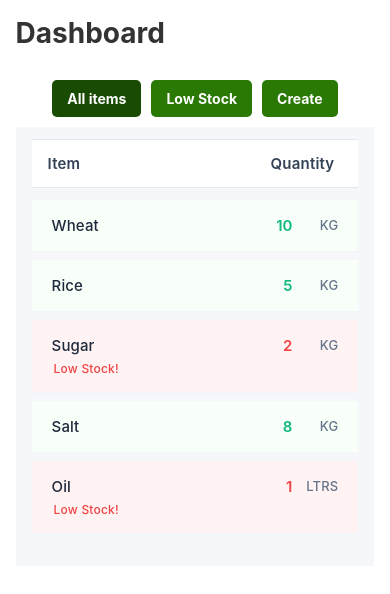
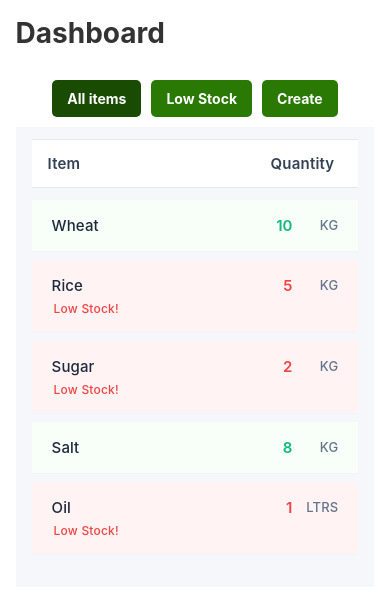
Before and after one commit to Mulkesh-sharma/React_native_start, a React Native app: screen / in a window 390 px wide. Shown: the top 594 px of the page. Built offline with nearby package versions, Linux system fonts and the light colour scheme.

Commit message:
react native updation

```diff
--- a/src/screens/AllItems.jsx
+++ b/src/screens/AllItems.jsx
@@ -25,7 +25,7 @@ const AllItems = ({ data }) => {
           <View
             style={[
               styles.itemContainer,
-              { backgroundColor: item.stock <= 3 ? '#fff3f3' : '#f8fff8' }
+              { backgroundColor: item.stock <= 7 ? '#fff3f3' : '#f8fff8' }
             ]}
           >
             <View style={styles.itemContent}>
@@ -34,7 +34,7 @@ const AllItems = ({ data }) => {
                 <Text
                   style={[
                     styles.stockText,
-                    item.stock <= 3 && styles.lowStockText
+                    item.stock <= 7 && styles.lowStockText
                   ]}
                 >
                   {item.stock}
@@ -44,7 +44,7 @@ const AllItems = ({ data }) => {
                 </Text>
               </View>
             </View>
-            {item.stock <= 3 && (
+            {item.stock <= 7 && (
               <Text style={styles.warningText}>Low Stock!</Text>
             )}
           </View>
--- a/src/screens/HomeScreen.jsx
+++ b/src/screens/HomeScreen.jsx
@@ -44,7 +44,7 @@ const HomeScreen = () => {
             </View>
 
             {view === 0 && <AllItems data={items} />}
-            {view === 1 && <AllItems data={items.filter(item => item.stock <= 3)} />}
+            {view === 1 && <AllItems data={items.filter(item => item.stock <= 7)} />}
             {view === 2 && <CreateScreen onAddItem={handleAddItem} />}
         </View>
     );
```
